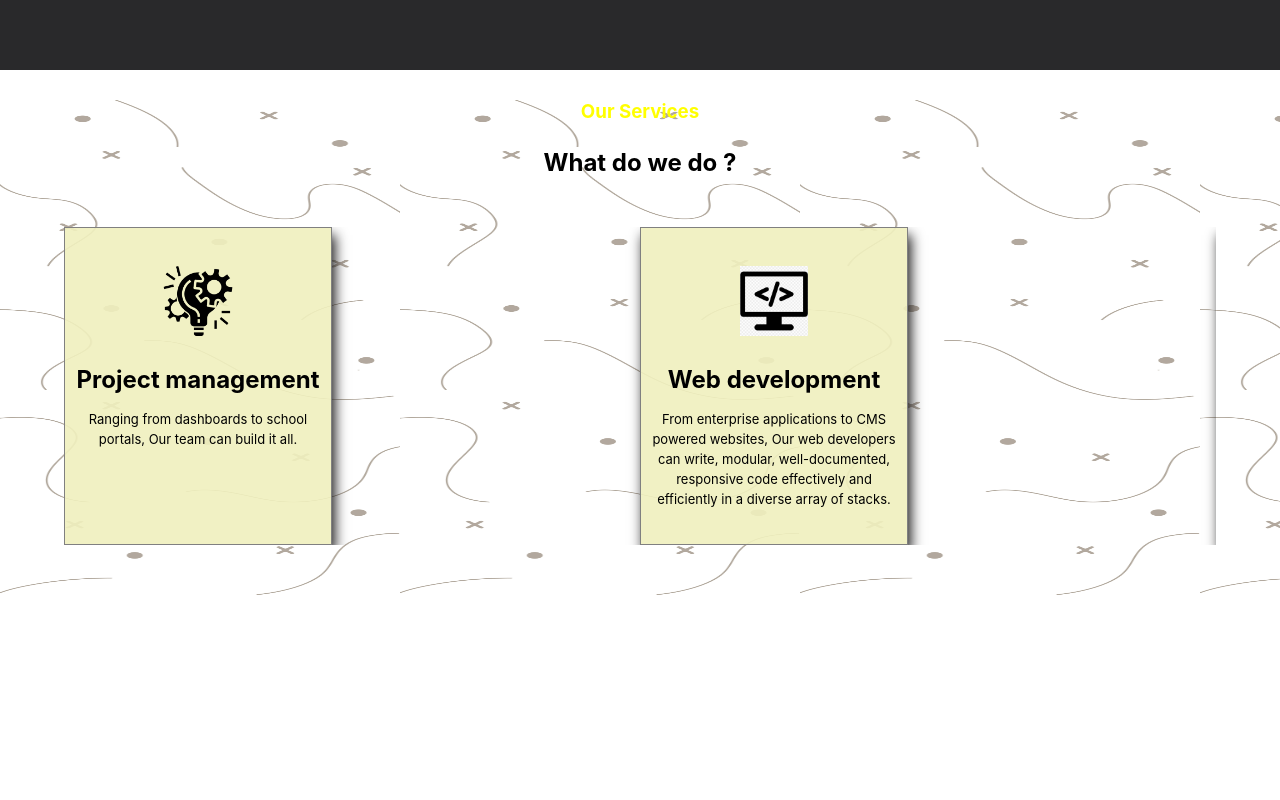
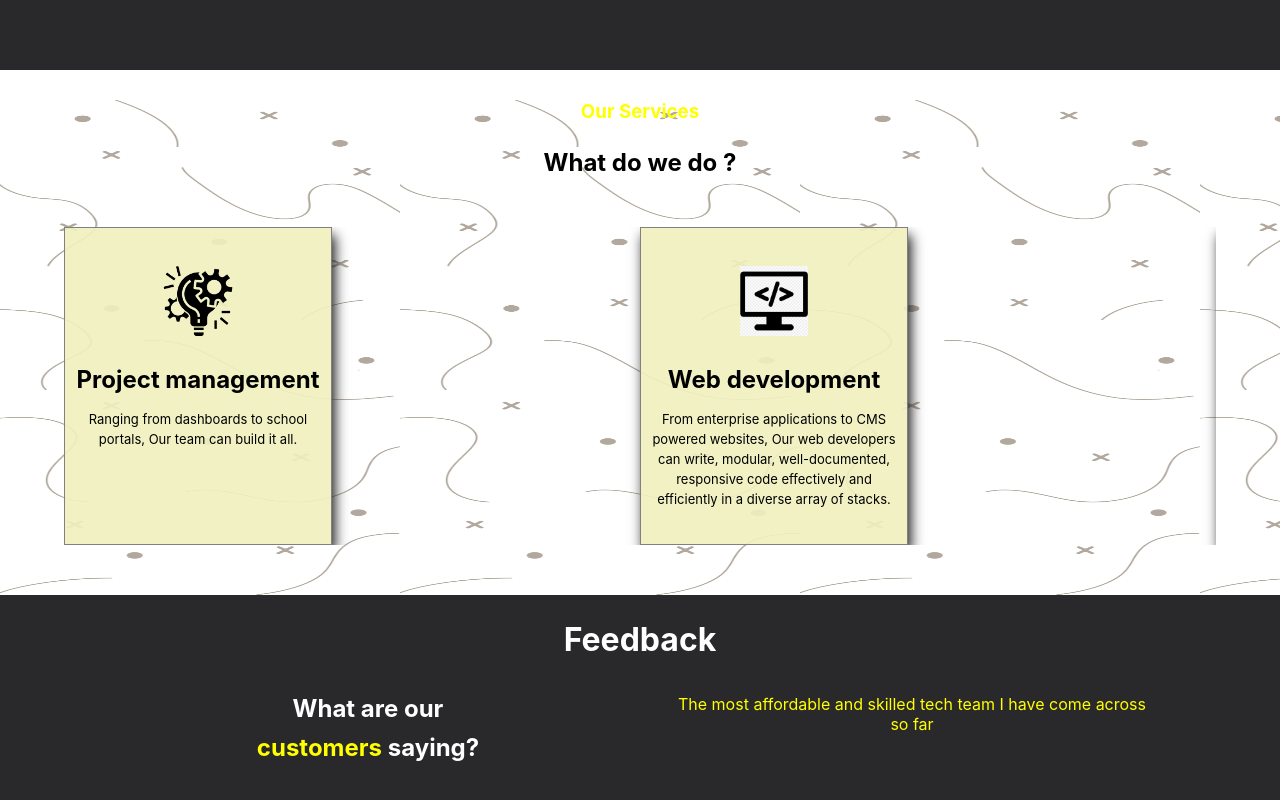
Before and after one commit to sammyyOzz/halo-devs, a React (Create React App) app: page / in a window 1280 px wide. Shown: the part 651-1451 px from the top of the page. Before the commit the page ends 1246 px from the top, so only its background shows below. Built offline with nearby package versions, Linux system fonts and the light colour scheme.

Commit message:
feedback with mui carousel

```diff
--- a/package.json
+++ b/package.json
@@ -12,6 +12,7 @@
     "aos": "^2.3.4",
     "react": "^17.0.2",
     "react-dom": "^17.0.2",
+    "react-material-ui-carousel": "^2.2.4",
     "react-multi-carousel": "^2.6.2",
     "react-router-dom": "^5.2.0",
     "react-scripts": "4.0.3",
--- a/src/App.js
+++ b/src/App.js
@@ -9,6 +9,7 @@ import {
 import Header from './Header';
 import Home from './Home';
 import HomeServices from './HomeServices';
+import HomeFeedback from './HomeFeedback';
 
 function App() {
   return (
@@ -19,6 +20,7 @@ function App() {
           <Route exact path="/">
             <Home />
             <HomeServices />
+            <HomeFeedback />
           </Route>
         </Switch>
       </Router>
--- /dev/null
+++ b/src/HomeFeedback.css
@@ -0,0 +1,25 @@
+.homeFeedback {
+    background-color: #29292b;
+    color: white;
+    text-align: center;
+    padding-top: 25px;
+    padding-bottom: 40px;
+}
+
+.homeFeedback > h1 {
+    margin-bottom: 35px;
+}
+
+.homeFeedback__grid {
+    width: 80%;
+    margin-left: auto;
+    margin-right: auto;
+}
+
+.homeFeedback__customers {
+    margin-bottom: 10px;
+}
+
+.homeFeedback__carouselText {
+    color: yellow;
+}
--- /dev/null
+++ b/src/HomeFeedback.js
@@ -0,0 +1,51 @@
+import Grid from '@material-ui/core/Grid'
+import React from 'react'
+import './HomeFeedback.css'
+import Carousel from 'react-material-ui-carousel'
+
+
+function HomeFeedback() {
+
+    const testimonies = [
+        "I trusted them with my final year tech project and they came through",
+        "The most affordable and skilled tech team I have come across so far",
+        "Nicely done guys"
+    ]
+    return (
+        <div className="homeFeedback">
+            <h1>Feedback</h1>
+            <div className="homeFeedback__grid">
+                <Grid container spacing={8}>
+                    <Grid item xs={12} lg={6}>
+                        <h2 className="homeFeedback__customers">What are our</h2>
+                        <h2 className="homeFeedback__customers"><span style={{color: 'yellow'}}>customers</span> saying?</h2>
+                    </Grid>
+
+                    <Grid item xs={12} lg={6}>
+                        <Carousel
+                            animation="slide"
+                            interval={4000}
+                            indicators={true}
+                            IndicatorIcon={false}
+                        >
+                            {
+                                testimonies.map((text, i) => {
+                                    return (
+                                        <p
+                                            key={i}
+                                            className="homeFeedback__carouselText"
+                                        >
+                                            {text}
+                                        </p>
+                                    )
+                                })
+                            }
+                        </Carousel>
+                    </Grid>
+                </Grid>
+            </div>
+        </div>
+    )
+}
+
+export default HomeFeedback
```
Also changed, not shown: 2 other files (tests, documents, lock files or other folders).
